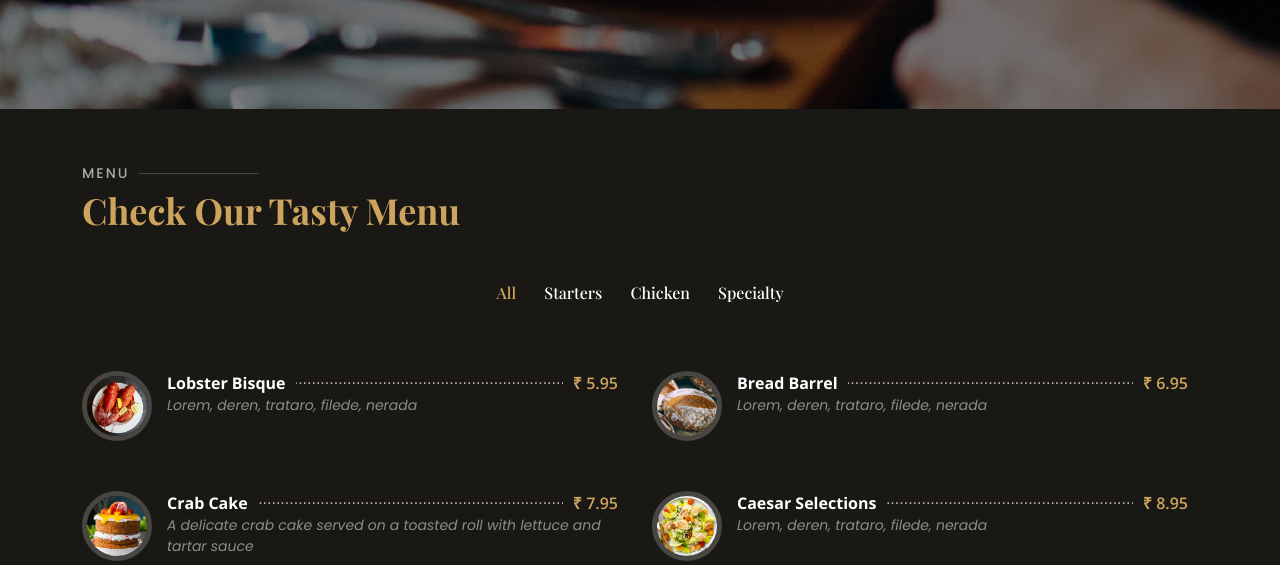
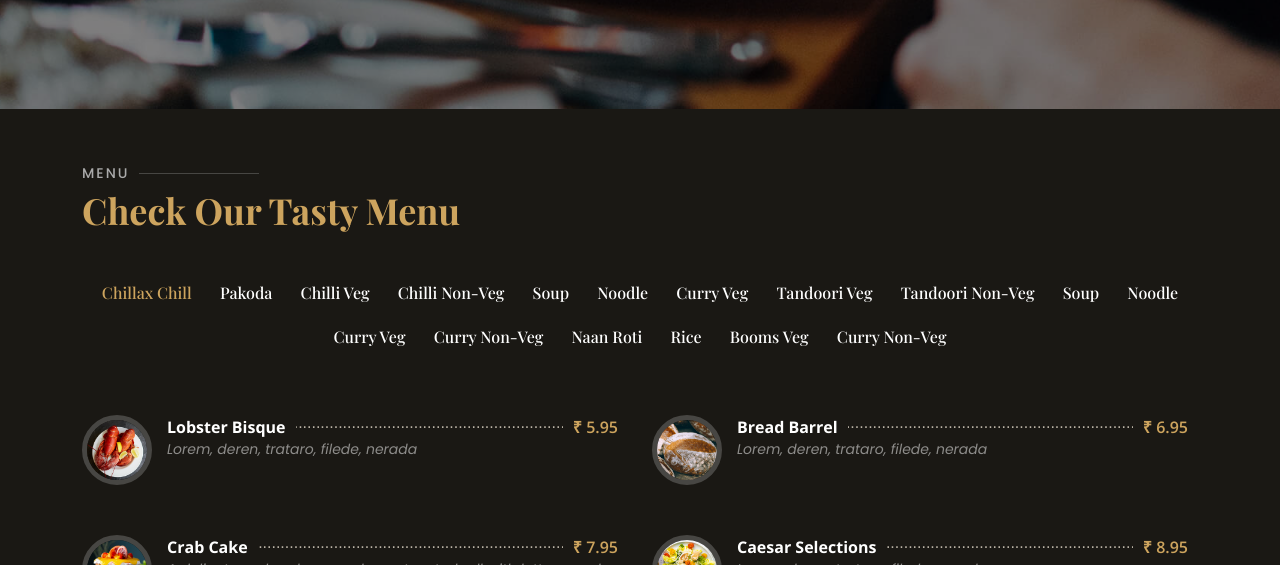
Before and after one commit to raushan-in/chillax, a plain HTML site: page index.html in a window 1280 px wide. Shown: the part 691-1256 px from the top of the page. Drawn offline with nearby package versions, Linux system fonts and the light colour scheme; a web font is replaced by a local one.

Commit message:
menu category added

```diff
--- a/index.html
+++ b/index.html
@@ -92,10 +92,23 @@
         <div class="row" data-aos="fade-up" data-aos-delay="100">
           <div class="col-lg-12 d-flex justify-content-center">
             <ul id="menu-flters">
-              <li data-filter="*" class="filter-active">All</li>
-              <li data-filter=".filter-starters">Starters</li>
-              <li data-filter=".filter-salads">Chicken</li>
-              <li data-filter=".filter-specialty">Specialty</li>
+              <li data-filter="*" class="filter-active">Chillax Chill</li>
+              <li data-filter=".filter-starters">Pakoda</li>
+              <li data-filter=".filter-salads">Chilli Veg</li>
+              <li data-filter=".filter-specialty">Chilli Non-Veg</li>
+              <li data-filter=".filter-salads">Soup</li>
+              <li data-filter=".filter-specialty">Noodle</li>
+              <li data-filter=".filter-salads">Curry Veg</li>
+              <li data-filter=".filter-specialty">Tandoori Veg</li>
+              <li data-filter=".filter-specialty">Tandoori Non-Veg</li>
+              <li data-filter=".filter-salads">Soup</li>
+              <li data-filter=".filter-specialty">Noodle</li>
+              <li data-filter=".filter-salads">Curry Veg</li>
+              <li data-filter=".filter-specialty">Curry Non-Veg</li>
+              <li data-filter=".filter-salads">Naan Roti</li>
+              <li data-filter=".filter-specialty">Rice</li>
+              <li data-filter=".filter-salads">Booms Veg</li>
+              <li data-filter=".filter-salads">Curry Non-Veg</li>
             </ul>
           </div>
         </div>
```
